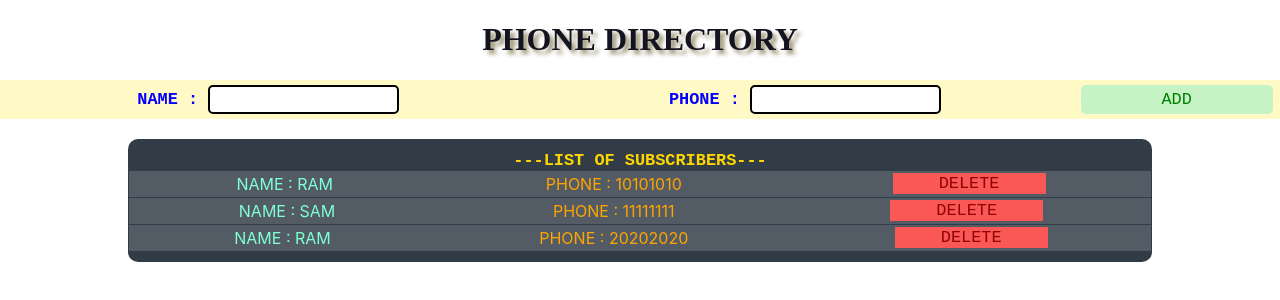
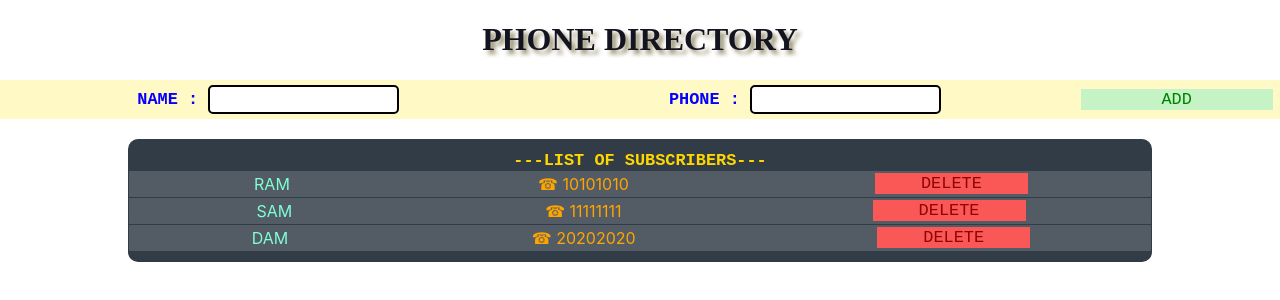
Before and after one commit to Vishal-Choudhary-bulu/Phone_Directory, a React (Create React App) app: page / in a window 1280 px wide. Shown: the top 300 px of the page. Built offline with nearby package versions, Linux system fonts and the light colour scheme.

Commit message:
commmiting before a big change

```diff
--- a/src/components/Add.jsx
+++ b/src/components/Add.jsx
@@ -12,6 +12,7 @@ class Add extends Component {
 
         this.ChangeName = this.ChangeName.bind(this);
         this.ChangePhone = this.ChangePhone.bind(this);
+        this.submitted = this.submitted.bind(this);
     }
     ChangeName(e){
         this.setState({Name: e.target.value});
@@ -19,6 +20,10 @@ class Add extends Component {
 
     ChangePhone(e){
         this.setState({Phone: e.target.value});
+    }
+
+    submitted(){
+        console.log(this.state);
     }
 
     render() {
@@ -32,7 +37,7 @@ class Add extends Component {
                     <h3>Phone : </h3>
                     <input type="Number" value={this.state.Phone} onChange={this.ChangePhone}/><br />
                 </div>
-                <input type="submit" value="ADD" className="addbtn"/>
+                <button className="addbtn" onClick = {this.submitted}>ADD</button>
             </div>
         )
     }
--- a/src/components/Sub.jsx
+++ b/src/components/Sub.jsx
@@ -6,8 +6,8 @@ class Sub extends Component {
     render() {
         return (
             <div className = "subDiv">
-                <p className="listSubName" >NAME : {this.props.Name} </p>
-                <p className = "listSubPhone"> PHONE : {this.props.Phone}</p>
+                <p className="listSubName" >{this.props.Name} </p>
+                <p className="listSubPhone"> &#9742;  {this.props.Phone}</p>
                 <button className="delbtn">DELETE</button>
             </div>
         )
--- a/src/components/Sublist.jsx
+++ b/src/components/Sublist.jsx
@@ -10,7 +10,7 @@ class Sublist extends Component {
             subs : [
                 { Name: 'ram', Phone: '10101010' },
                 { Name: 'sam', Phone: '11111111' },
-                { Name: 'ram', Phone: '20202020' }
+                { Name: 'dam', Phone: '20202020' }
             ]
         }
     }
```
